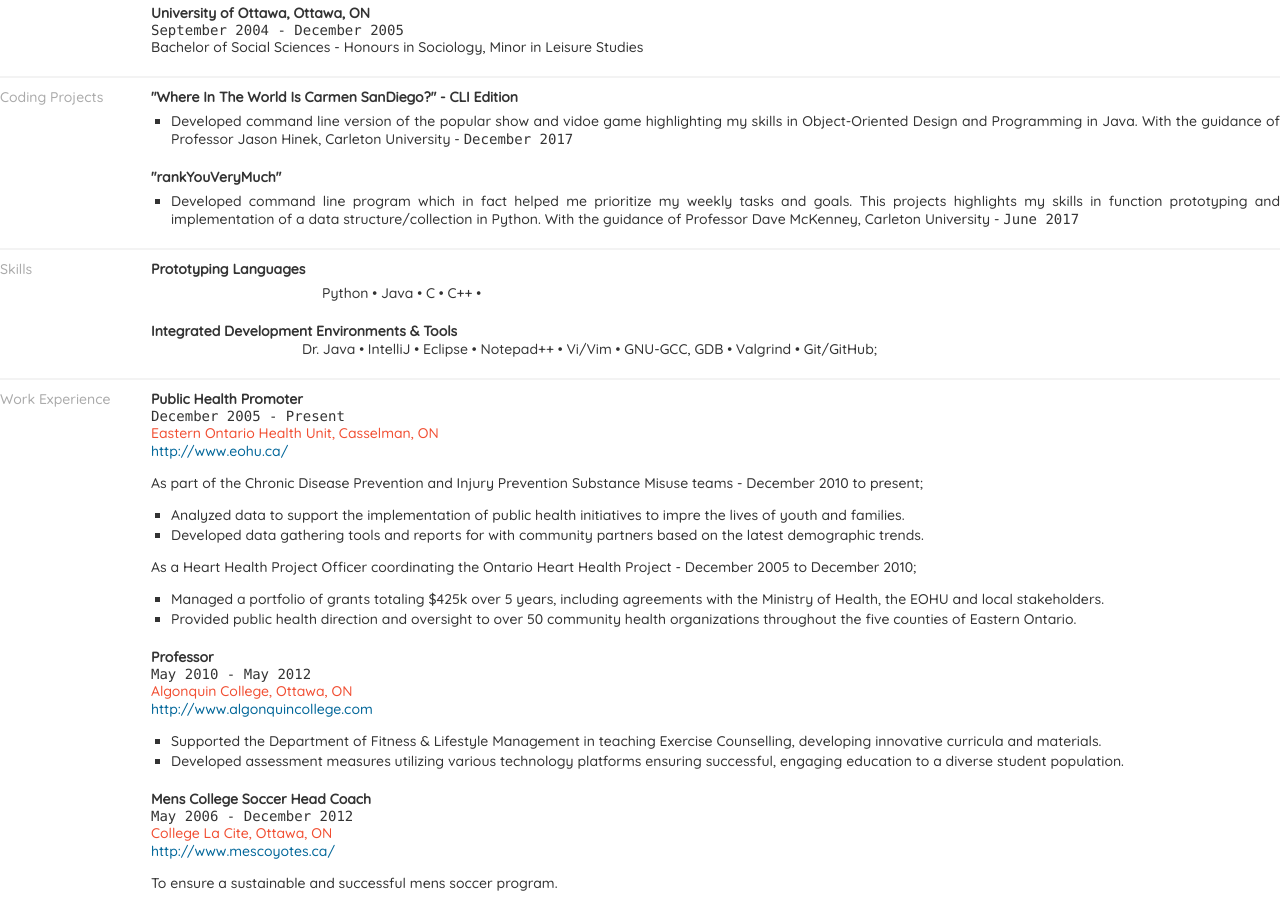
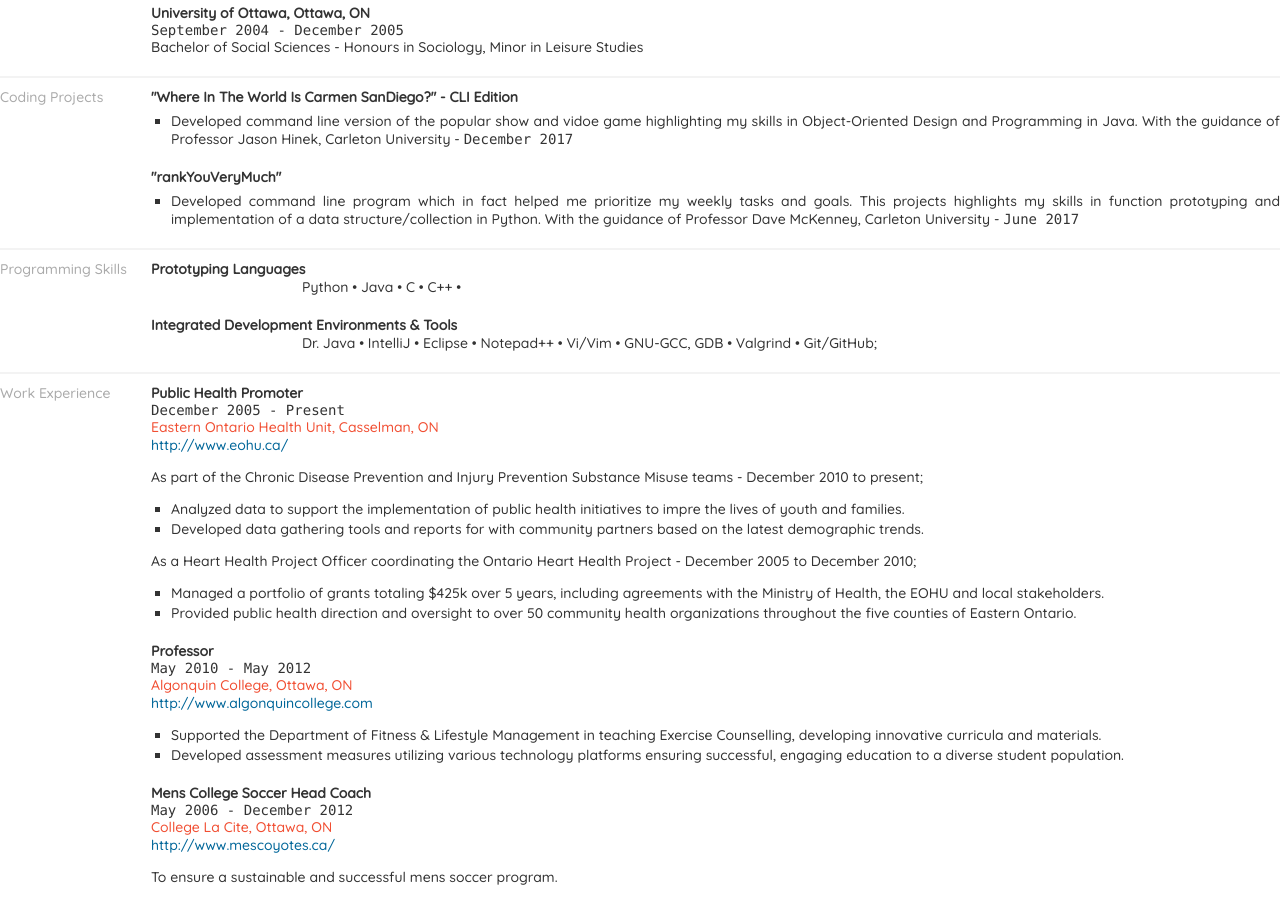
Before and after one commit to jpamphile/cv, a Jekyll site: the page built from index.html, in a window 1280 px wide and 900 px high, scrolled down 380 px. Built offline with Jekyll 4.4.1, drawn with Linux system fonts in a browser that asks for light colours; some web fonts are replaced.

Commit message:
Update index.html

```diff
--- a/index.html
+++ b/index.html
@@ -130,17 +130,18 @@
 	<div class="sectionLine"></div>
 	<div id="skills">
 		<div class="sectionName">
-			<span>Skills</span>
+			<span>Programming Skills</span>
 		</div>
 		<div class="sectionContent">
 			<div class="blockHeader">
 				<span class="title">Prototyping Languages</span>
 				<div class="author">
-					<a href=""></a>
+					<!-- <a href=""></a> -->
 				</div>
 			</div>
-			<ul class="sectionContent"> <!-- /#ul class="highlights prototyping languages" -->
+			<div class="sectionContent"> <!-- /#ul class="highlights prototyping languages" -->
 				Python &bull; Java &bull; C &bull; C++ &bull;
+			</div>
 			</ul>
 		</div>
 
```
